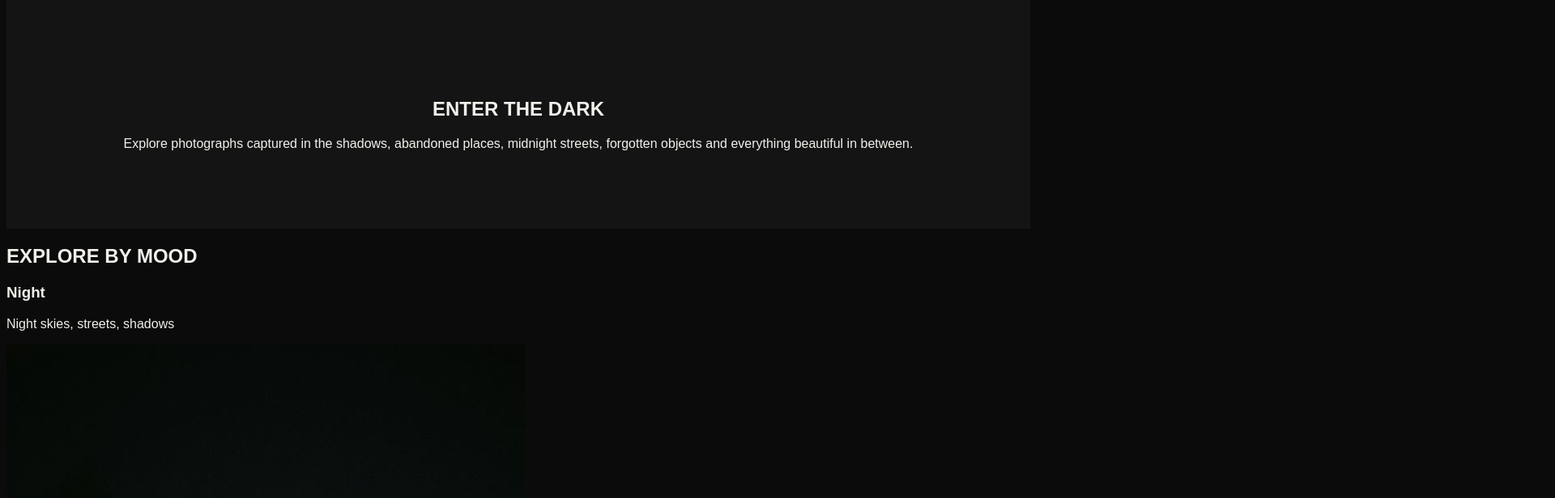
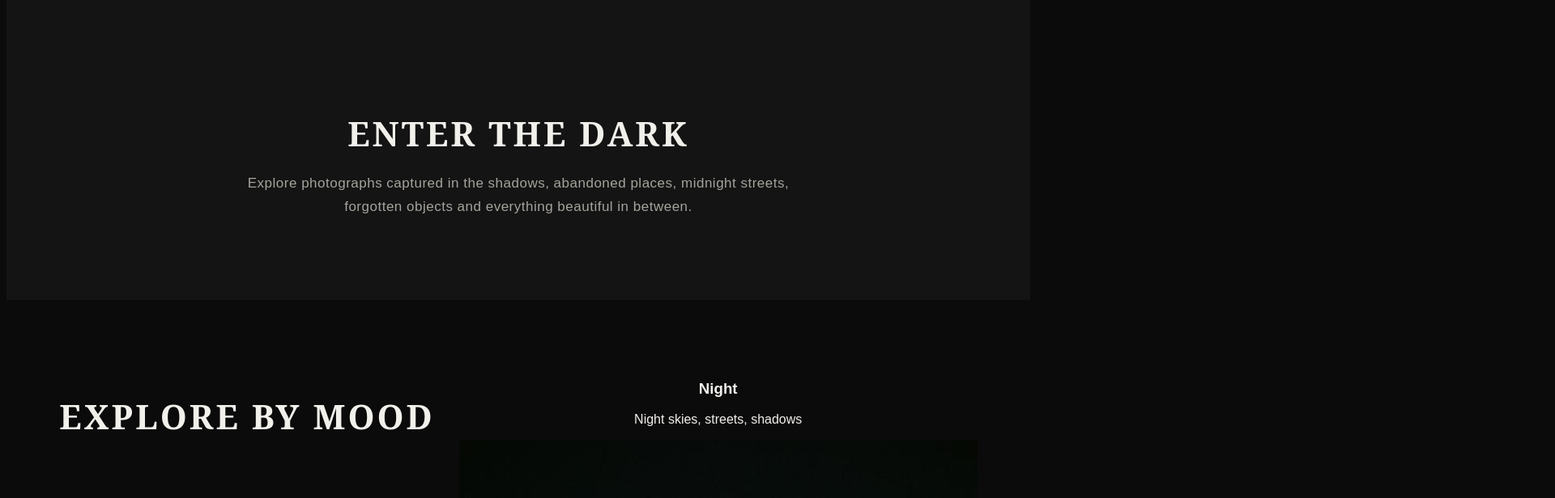
Before and after one commit to Lajusage/MY-DUMMY-PRIJECT, a plain HTML site: page index.html in a window 1280 px wide. Shown: the part 1200-1816 px from the top of the page at 81% size, 1920 px wide, since content can reach past the window. Drawn offline with Linux system fonts and the light colour scheme.

Commit message:
create basic website

```diff
--- a/style.css
+++ b/style.css
@@ -55,6 +55,8 @@ nav a{
     text-align: center;
     max-width: 650px;
     margin-bottom: 30px;
+    margin-left: auto;
+    margin-right: auto;
 }
 
 .hero button{
@@ -83,3 +85,45 @@ nav a{
     padding: 80px 40px;
     text-align: center;
 }
+
+.featured h2{
+    font-family: Georgia, 'Times New Roman', Times, serif;
+    font-size: 42px;
+    font-weight: bold;
+    letter-spacing: 3px;
+    color: #f2f0eb;
+    text-align: center;
+    margin-bottom: 20px;
+}
+
+.featured p{
+    color: #a6a39d;
+    font-size: 17px;
+    line-height: 1.7;
+    letter-spacing: 0.5px;
+    text-align: center;
+    max-width: 700px;
+    margin-left: auto;
+    margin-right: auto;
+    margin-bottom: 20px;
+}
+
+.Categories{
+    background-color: #0b0b0b;
+    padding: 80px 40px;
+    text-align: center;
+    display: flex;
+    justify-content: center;
+    gap: 30px;
+    flex-wrap: wrap;
+}
+
+.Categories h2{
+    font-family: Georgia, 'Times New Roman', Times, serif;
+    font-size: 42px;
+    font-weight: bold;
+    letter-spacing: 3px;
+    color: #f2f0eb;
+    text-align: center;
+    margin-bottom: 40px;
+}
```
